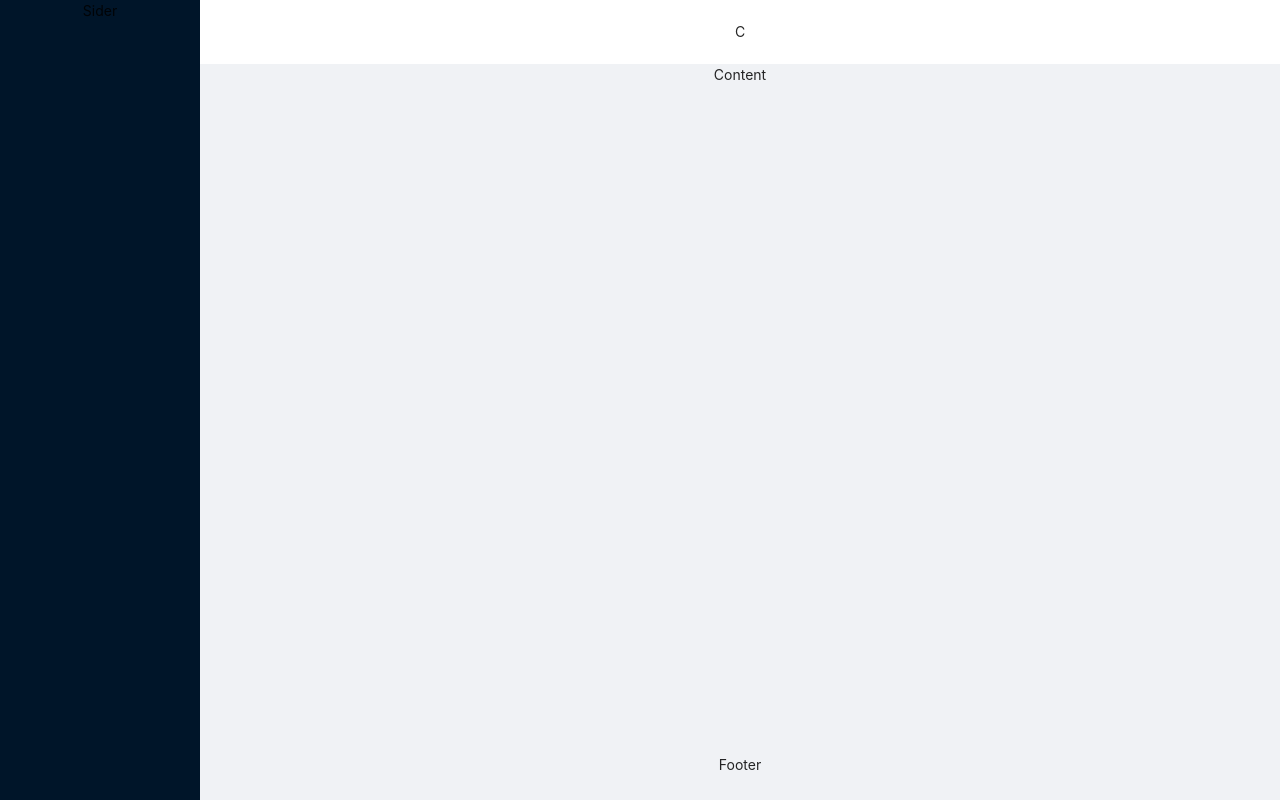
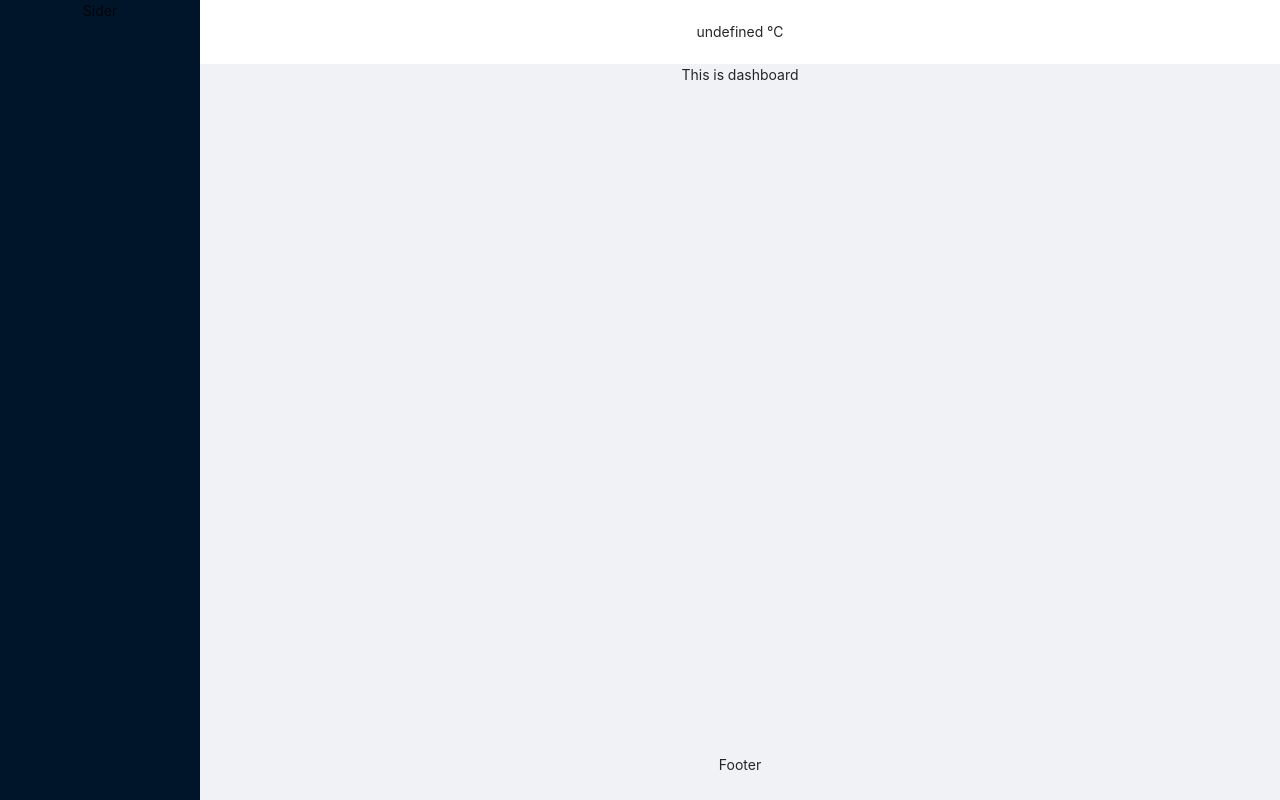
Before and after one commit to BlackhawkZZH/management, a React app: page / in a window 1280 px wide. Built offline with nearby package versions, Linux system fonts and the light colour scheme; no server answers.

Commit message:
daily maintenance

```diff
--- a/src/App.jsx
+++ b/src/App.jsx
@@ -1,7 +1,7 @@
 import React from 'react'
 import logo from './logo.svg';
 import './App.less';
-import { HashRouter, Route, Routes } from 'react-router-dom'
+import { BrowserRouter, Route, Routes } from 'react-router-dom'
 
 import { DashBoard } from './pages/dashboard/dashboard'
 import { Login } from './pages/login/login'
@@ -9,12 +9,12 @@ import { Login } from './pages/login/login'
 function App() {
   return (
     <div className="App">
-      <HashRouter>
+      <BrowserRouter>
         <Routes>
-          <Route path='/' exact element={<DashBoard />} />
-            <Route path='test' element={<Login/>} />
+          <Route path="/" exact element={<DashBoard />} />
+            <Route path="login" element={<Login />} />
         </Routes>
-      </HashRouter>
+      </BrowserRouter>
     </div>
   );
 }
--- a/src/pages/dashboard/components/header/header.jsx
+++ b/src/pages/dashboard/components/header/header.jsx
@@ -8,13 +8,16 @@ export const DashBoardHeader = () => {
     const [curTemp, setCurTemp] = useState();
 
     useEffect(() => {
-        const timer = setInterval(() => {
+
+        const getTemp = () => {
             axios.get('http://www.7timer.info/bin/api.pl?lon=113.17&lat=23.09&product=astro&output=json')
                 .then(response => {
                     setCurTemp(response.data.dataseries[0].temp2m)
                     console.log(15, response.data.dataseries[0].temp2m)
                 })
-        }, 1000)
+        }
+        getTemp();
+        const timer = setInterval(getTemp, 1000*60)
 
         // return () => {
         //     clearInterval(timer)
@@ -23,6 +26,6 @@ export const DashBoardHeader = () => {
 
 
     return (
-        <Header className="dashboard-header">{curTemp} C</Header>
+        <Header className="dashboard-header">{`${curTemp} ℃`}</Header>
     )
 }
--- a/src/pages/dashboard/components/header/header.less
+++ b/src/pages/dashboard/components/header/header.less
@@ -1,3 +1,3 @@
-.dashboard-header{
+.dashboard-header {
     background-color: white !important;
 }
--- a/src/pages/dashboard/dashboard.jsx
+++ b/src/pages/dashboard/dashboard.jsx
@@ -13,7 +13,7 @@ export const DashBoard = () => {
         <Sider className="left-sider">Sider</Sider>
         <Layout>
           <DashBoardHeader/>
-          <Content>Content</Content>
+          <Content>This is dashboard</Content>
           <Footer>Footer</Footer>
         </Layout>
     </Layout>
--- a/src/pages/login/login.jsx
+++ b/src/pages/login/login.jsx
@@ -3,5 +3,6 @@ import React from "react";
 export const Login = () => {
     return <div>
         This is Login
+        Hello world
     </div>
 }
```
